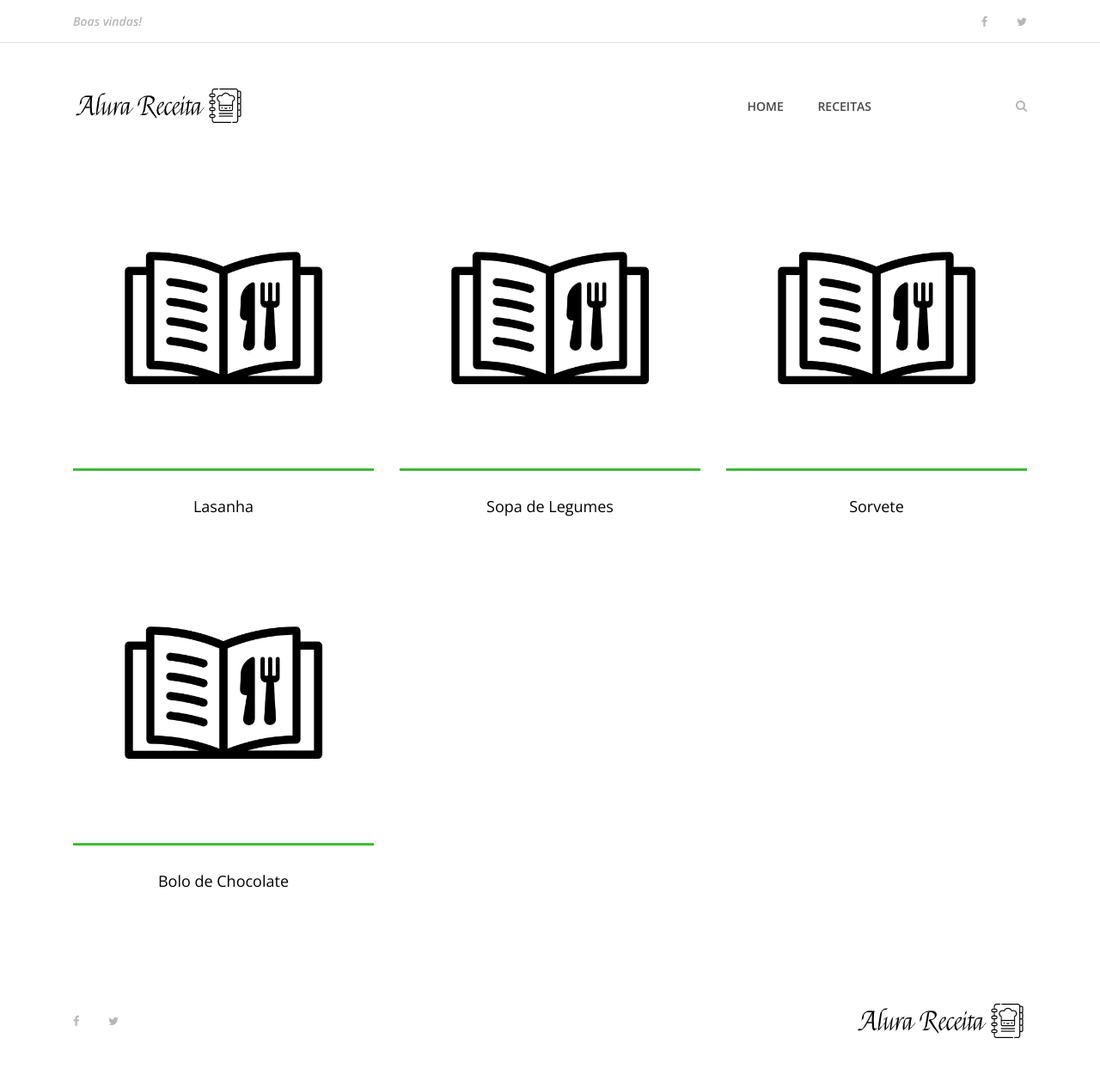
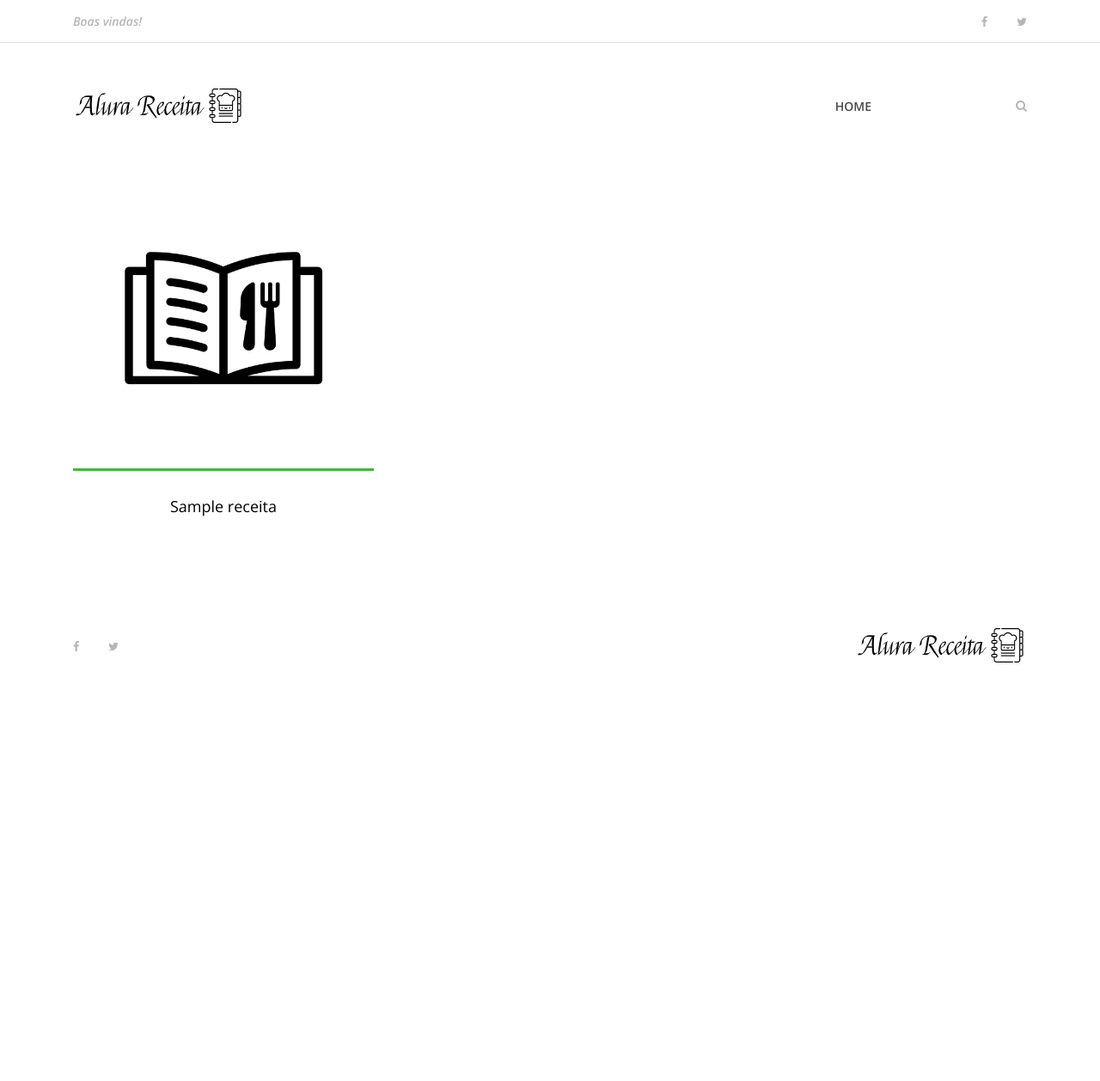
Before and after one commit to phmiranda/receitas, a Django app: page / in a window 1280 px wide. Shown: the whole page at 86% size. After the commit the page ends 771 px from the top, so only its background shows below. Run offline with Django 3.2, Linux system fonts and the light colour scheme; tables that the repository leaves empty hold one stand-in row (values such as "Sample post"); some libraries are stand-ins or nearby versions.

Commit message:
[add] - finalização da primeira parte do curso de django framework.

```diff
--- a/receitas/models.py
+++ b/receitas/models.py
@@ -8,7 +8,7 @@ class Receita(models.Model):
     nome_receita = models.CharField(max_length=200)
     ingredientes = models.TextField()
     modo_preparo = models.TextField()
-    tempo_preparo = models.IntegerField
+    tempo_preparo = models.IntegerField()
     rendimento = models.CharField(max_length=100)
     categoria = models.CharField(max_length=100)
     data_receita = models.DateTimeField(default=datetime.now(), blank=True)
--- a/receitas/templates/index.html
+++ b/receitas/templates/index.html
@@ -32,19 +32,22 @@
     <section class="best-receipe-area">
         <div class="container">
             <div class="row">
-                {% for chave, nome_da_receita in nome_das_receitas.items %}
+                {% if receitas %}
+                    {% for receita in receitas %}
                         <!-- Single Best Receipe Area -->
                         <div class="col-12 col-sm-6 col-lg-4">
                             <div class="single-best-receipe-area mb-30">
                                 <img src="{% static 'img/bg-img/foto_receita.png' %}" alt="">
                                 <div class="receipe-content">
-                            <a href="receita.html">
-                                <h5>{{ nome_da_receita }}</h5>
+                                    <a href="{% url 'receita' receita.id %}">
+                                        <h5>{{ receita.nome_receita }}</h5>
                                     </a>
                                 </div>
                             </div>
                         </div>
                     {% endfor %}
+                    {% else %}
+                {% endif %}
             </div>
         </div>
     </section>
--- a/receitas/templates/partials/menu.html
+++ b/receitas/templates/partials/menu.html
@@ -57,7 +57,6 @@
                         <div class="classynav">
                             <ul>
                                 <li><a href="{% url 'index' %}">Home</a></li>
-                                <li><a href="{% url 'receita' %}">Receitas</a></li>
                             </ul>
 
                             <!-- Formulario de busca -->
--- a/receitas/urls.py
+++ b/receitas/urls.py
@@ -3,5 +3,5 @@ from . import views
 
 urlpatterns = [
     path('', views.index, name='index'),
-    path('receita', views.receitas, name='receita')
+    path('<int:receita_id>', views.receita, name='receita')
 ]
--- a/receitas/views.py
+++ b/receitas/views.py
@@ -1,21 +1,20 @@
-from django.shortcuts import render
-
+from django.shortcuts import render, get_object_or_404
+from .models import Receita
 # Create your views here.
 
 
 def index(request):
-    receitas = {
-        1: 'Lasanha',
-        2: 'Sopa de Legumes',
-        3: 'Sorvete',
-        4: 'Bolo de Chocolate'
-    }
+    receitas = Receita.objects.all()
 
     dados = {
-        'nome_das_receitas' : receitas
+        'receitas': receitas
     }
     return render(request, 'index.html', dados)
 
 
-def receitas(request):
-    return render(request, 'receita.html')
+def receita(request, receita_id):
+    receita = get_object_or_404(Receita, pk=receita_id)
+    receita_a_exibir = {
+        'receita': receita
+    }
+    return render(request, 'receita.html', receita_a_exibir)
```
Also changed, not shown: receitas/templates/receita.html (+7 -8 lines), receitas/migrations/0001_initial.py, receitas/migrations/0002_auto_20200825_1914.py (deleted). Lines whose indentation alone changed are shown as unchanged.
